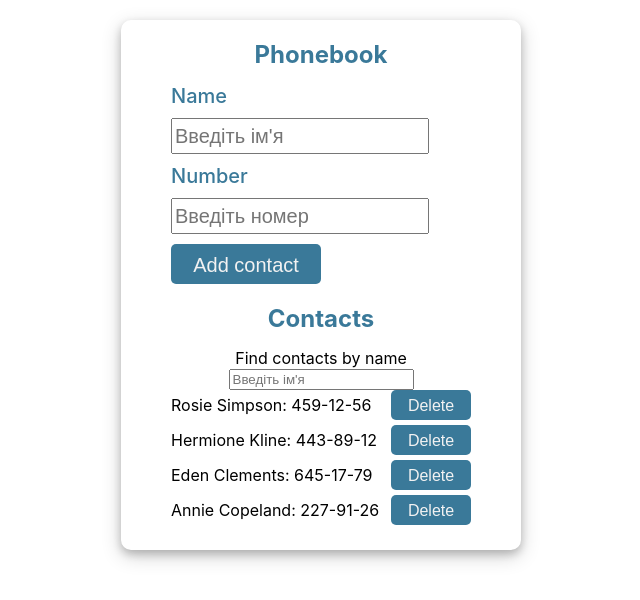
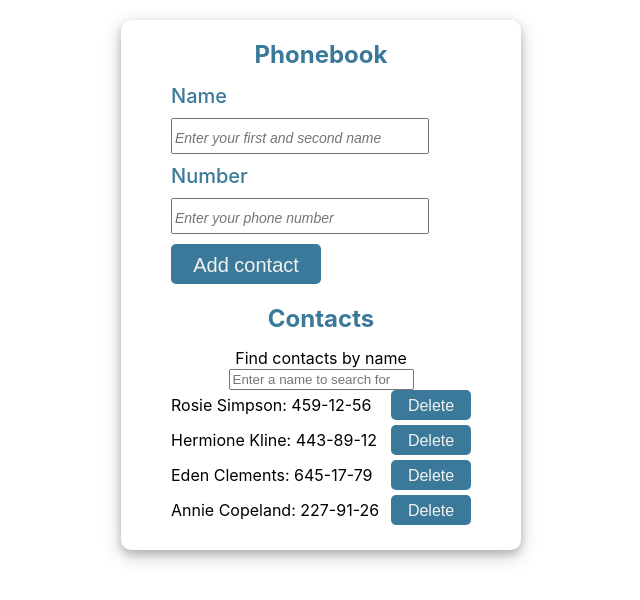
Before and after one commit to yuriy-o/goit-react-hw-02-phonebook, a React (Create React App) app: page / in a window 1280 px wide. Shown: the top 600 px of the page, without its empty margins (319-959 px from the left). Built offline with nearby package versions, Linux system fonts and the light colour scheme.

Commit message:
add remove button

```diff
--- a/src/components/App.jsx
+++ b/src/components/App.jsx
@@ -15,7 +15,7 @@ export class App extends Component {
     ],
   };
 
-  //! (addBook)
+  //! (addContact)
   formSubmitHandler = ({ name, number }) => {
     const { contacts } = this.state;
     const newContact = {
@@ -35,12 +35,21 @@ export class App extends Component {
         }));
   };
 
+  removeContact(id) {
+    this.setState(({ contacts }) => {
+      const newContacts = contacts.filter(contact => contact.id !== id);
+      return { contacts: newContacts };
+    });
+  }
+
   render() {
     const { contacts } = this.state;
     const contactItems = contacts.map(({ id, name, number }) => (
       <Li key={id}>
         {name}: {number}
-        <Button type="button">Delete</Button>
+        <Button onClick={() => this.removeContact(id)} type="button">
+          Delete
+        </Button>
       </Li>
     ));
 
@@ -54,7 +63,7 @@ export class App extends Component {
           <p>Find contacts by name</p>
           <input
             type="text"
-            placeholder="Введіть ім'я"
+            placeholder="Enter a name to search for"
             name="filter"
             required
           />
--- a/src/components/ContactForm/ContactForm.jsx
+++ b/src/components/ContactForm/ContactForm.jsx
@@ -42,7 +42,7 @@ export class ContactForm extends Component {
           <Span>Name</Span>
           <Input
             type="text"
-            placeholder="Введіть ім'я"
+            placeholder="Enter your first and second name"
             name="name"
             value={this.state.name}
             onChange={handleChange}
@@ -56,7 +56,7 @@ export class ContactForm extends Component {
           <Span>Number</Span>
           <Input
             type="tel"
-            placeholder="Введіть номер"
+            placeholder="Enter your phone number"
             name="number"
             value={this.state.number}
             onChange={handleChange}
--- a/src/components/ContactForm/ContactForm.styled.js
+++ b/src/components/ContactForm/ContactForm.styled.js
@@ -20,6 +20,11 @@ export const Input = styled.input`
   width: 250px;
   height: 30px;
   font-size: 20px;
+
+  ::placeholder {
+    font-size: 14px;
+    font-style: italic;
+  }
 `;
 export const Button = styled.button`
   display: block;
```
